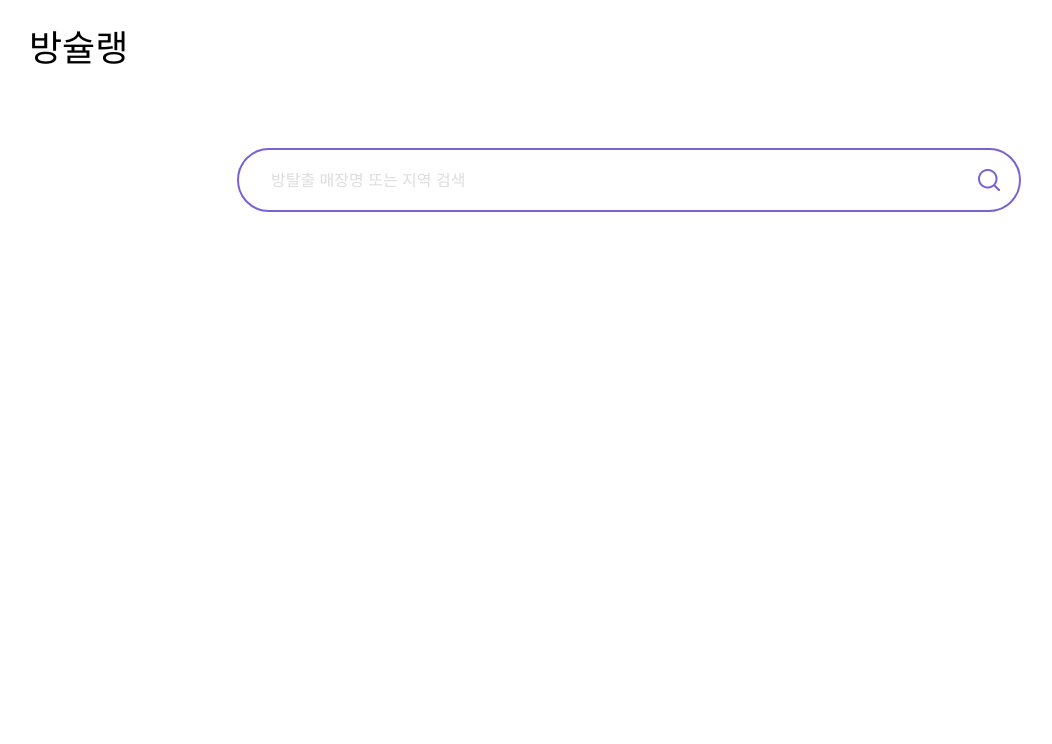
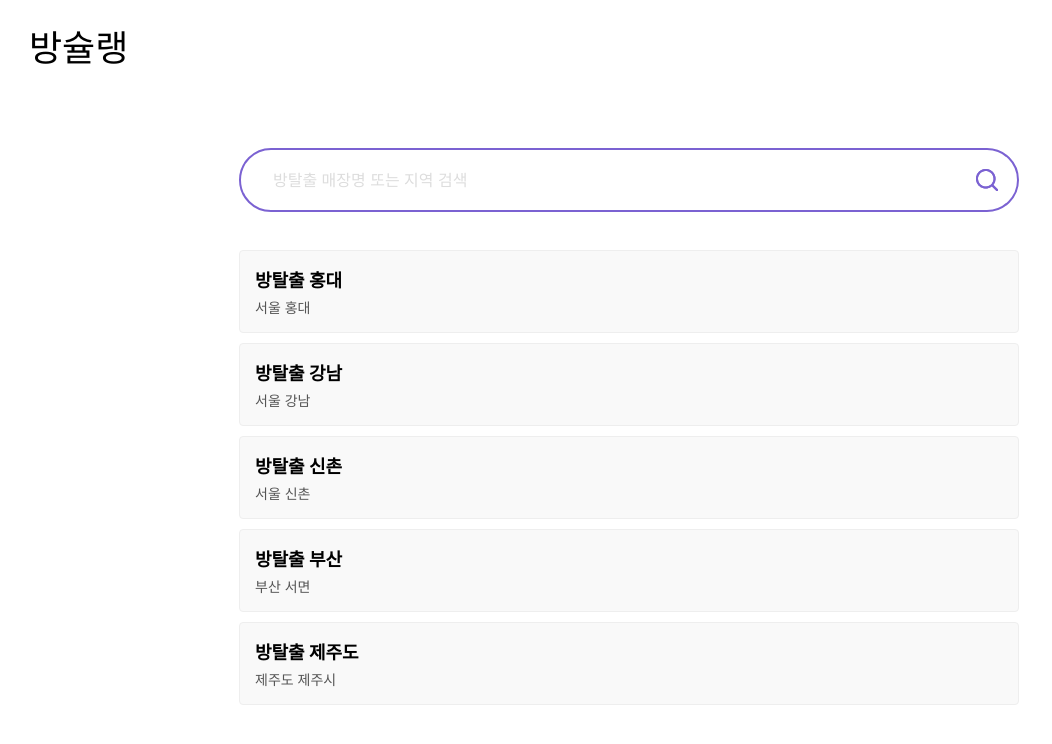
Before and after one commit to inin7674/Roomchelin, a React (Create React App) app in the folder roomchelin/: page / in a window 1280 px wide. Shown: the top 744 px of the page, without its empty margins (11-1063 px from the left). Built offline with nearby package versions, Linux system fonts and the light colour scheme.

Commit message:
fix: Search Dropdown 수정, Filter 결과 수정, 리스트 오류 수정

```diff
--- a/roomchelin/src/components/layout/Layout.jsx
+++ b/roomchelin/src/components/layout/Layout.jsx
@@ -1,6 +1,7 @@
 import React from "react";
 import Header from "./header/Header";
 import Search from "./Search";
+import SearchResults from "./SearchResults";
 import styled from "styled-components";
 
 const Layout = ({ title, pagename, children }) => {
@@ -9,7 +10,7 @@ const Layout = ({ title, pagename, children }) => {
         <Wrap>
             <Header />
             <main id="main">
-                <Search/>
+                <SearchResults/>
             </main>
         </Wrap>
     );
--- a/roomchelin/src/components/layout/Search.jsx
+++ b/roomchelin/src/components/layout/Search.jsx
@@ -2,9 +2,8 @@ import React, { useState, useEffect } from "react";
 import styled from "styled-components";
 import SearchIcon from "../../assets/img/search_icon.png";
 
-const Search = () => {
-    const [query, setQuery] = useState(""); // 검색어 상태
-    const [isFocus, setIsFocus] = useState(false); // 검색박스 포커스 상태
+const Search = ({ query, onChange, onSearch }) => {
+    const [isFocus, setIsFocus] = useState(false); // 검색창 포커스 상태
     const [suggestions, setSuggestions] = useState([]); // 연관 검색어 상태
 
   // 샘플 데이터 (연관 검색어)
@@ -17,10 +16,10 @@ const Search = () => {
         "방탈출 매장 추천",
     ];
 
-    // 검색어 변경 시 호출
+  // 검색어 변경 시 연관 검색어 필터링
     const handleInputChange = (e) => {
         const input = e.target.value;
-        setQuery(input);
+        onChange(input); // 부모 컴포넌트에 검색어 전달
 
         // 검색어 필터링 (입력 값 포함하는 연관 검색어만 표시)
         const filteredSuggestions = sampleData.filter((item) =>
@@ -31,8 +30,9 @@ const Search = () => {
 
     // 검색창 외부 클릭 감지
     const handleClickOutside = (e) => {
-        const isInsideForm = e.target.closest("form")?.dataset.id;
-        setIsFocus(!!isInsideForm);
+        if (!e.target.closest("form")) {
+        setIsFocus(false); // 외부 클릭 시 드롭다운 닫기
+        }
     };
 
     useEffect(() => {
@@ -42,9 +42,16 @@ const Search = () => {
         };
     }, []);
 
+    // 검색버튼 클릭 또는 엔터키 입력 시 드롭다운 닫기
+    const handleSearchSubmit = (e) => {
+        e.preventDefault(); // 기본 폼 제출 동작 방지
+        onSearch(); // 부모 컴포넌트의 검색 실행 함수 호출
+        setIsFocus(false); // 드롭다운 닫기
+    };
+
     return (
         <SearchBox className="search-container">
-        <form data-id="search-form">
+            <form onSubmit={handleSearchSubmit}>
                 <input
                 type="text"
                 name="search"
@@ -52,17 +59,21 @@ const Search = () => {
                 placeholder="방탈출 매장명 또는 지역 검색"
                 value={query} // 검색어 바인딩
                 onChange={handleInputChange} // 입력값 변경 이벤트
+                onFocus={() => setIsFocus(true)} // 포커스 시 드롭다운 표시
                 />
-            <button type="submit">Search</button>
+                <button type="submit">
+                <img src={SearchIcon} alt="search" />
+                </button>
             </form>
-        {/* 연관 검색어 드롭다운 */}
+
+            {/* 드롭다운 */}
             {isFocus && suggestions.length > 0 && (
                 <Dropdown>
                 {suggestions.map((suggestion, index) => (
                     <DropdownItem
                     key={index}
                     onClick={() => {
-                    setQuery(suggestion); // 선택한 검색어 입력창에 설정
+                        onChange(suggestion); // 선택한 검색어 입력창에 설정
                         setIsFocus(false); // 드롭다운 닫기
                     }}
                     >
--- /dev/null
+++ b/roomchelin/src/components/layout/SearchResults.jsx
@@ -0,0 +1,99 @@
+import React, { useState } from "react";
+import styled from "styled-components";
+import Search from "./Search"; // Search 컴포넌트를 임포트
+
+// 샘플 데이터
+const sampleData = [
+  { id: 1, name: "방탈출 홍대", location: "서울 홍대", url: "https://example.com/hongdae" },
+  { id: 2, name: "방탈출 강남", location: "서울 강남", url: "https://example.com/gangnam" },
+  { id: 3, name: "방탈출 신촌", location: "서울 신촌", url: "https://example.com/sinchon" },
+  { id: 4, name: "방탈출 부산", location: "부산 서면", url: "https://example.com/busan" },
+  { id: 5, name: "방탈출 제주도", location: "제주도 제주시", url: "https://example.com/jeju" },
+];
+
+const SearchResults = () => {
+  const [query, setQuery] = useState(""); // 검색어 상태
+  const [filteredResults, setFilteredResults] = useState(sampleData); // 필터링된 결과 상태
+
+  // 검색어 변경 시 필터링 처리
+  const handleSearch = () => {
+    const filtered = sampleData.filter((item) =>
+      item.name.toLowerCase().includes(query.toLowerCase()) || // name에 포함된 데이터 찾기
+      item.location.toLowerCase().includes(query.toLowerCase()) // location에 포함된 데이터 찾기
+    );
+    setFilteredResults(filtered); // 필터링된 결과 상태 업데이트
+  };
+
+  return (
+    <Container>
+      <Search query={query} onChange={setQuery} onSearch={handleSearch} /> {/* Search 컴포넌트에 검색어와 함수 전달 */}
+      <Results>
+        {filteredResults.length > 0 ? (
+          filteredResults.map((result) => <ResultCard key={result.id} data={result} />)
+        ) : (
+          <NoResults>검색 결과가 없습니다.</NoResults>
+        )}
+      </Results>
+    </Container>
+  );
+};
+
+// 검색 결과 카드 컴포넌트
+const ResultCard = ({ data }) => (
+  <Card>
+    <a href={data.url} target="_blank" rel="noopener noreferrer">
+      <h3>{data.name}</h3>
+      <p>{data.location}</p>
+    </a>
+  </Card>
+);
+
+// 스타일링
+const Container = styled.div`
+  width: 100%;
+  max-width: 780px;
+  margin: 0 auto;
+`;
+
+const Results = styled.div`
+  display: flex;
+  flex-direction: column;
+  gap: 10px;
+  margin-top: 40px;
+`;
+
+const Card = styled.div`
+  padding: 15px;
+  border: 1px solid #eee;
+  border-radius: 4px;
+  background: #f9f9f9;
+
+  a {
+    text-decoration: none;
+    color: inherit;
+  }
+
+  h3 {
+    margin: 0;
+    font-size: 18px;
+  }
+
+  p {
+    margin: 5px 0 0;
+    font-size: 14px;
+    color: #555;
+  }
+
+  &:hover {
+    background: #f1f1f1;
+    cursor: pointer;
+  }
+`;
+
+const NoResults = styled.div`
+  text-align: center;
+  color: #999;
+  font-size: 16px;
+`;
+
+export default SearchResults;
```
Lines whose indentation alone changed are shown as unchanged.
